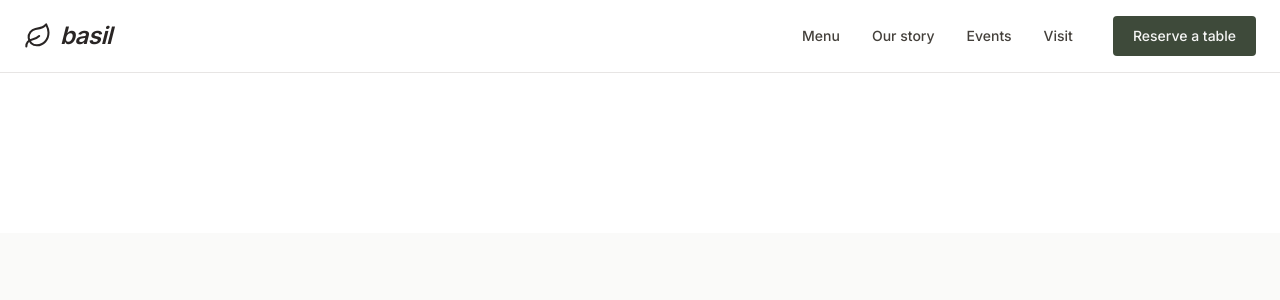
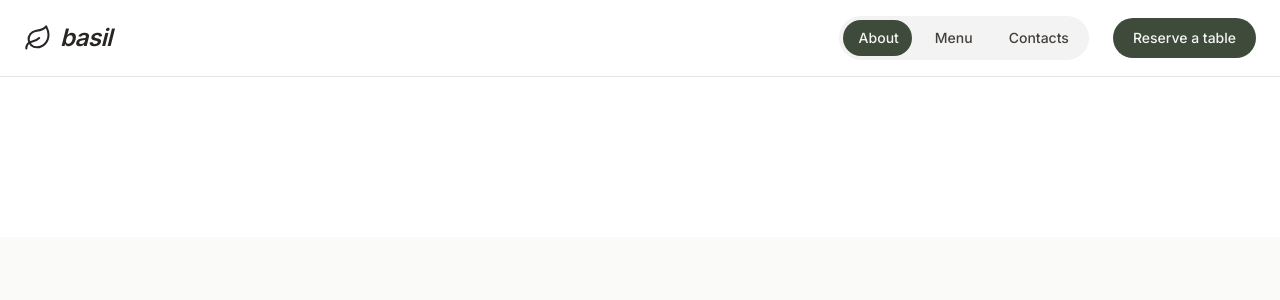
Before and after one commit to AnzuWanzu/Basil, a Next.js app: page / in a window 1280 px wide. Shown: the top 300 px of the page. Built offline with nearby package versions, Linux system fonts and the light colour scheme.

Commit message:
[Feature]: Desktop nav as segmented pill toggle with sliding indicator

```diff
--- a/components/Navbar.tsx
+++ b/components/Navbar.tsx
@@ -1,10 +1,34 @@
 "use client";
 
-import { useState } from "react";
+import { useEffect, useRef, useState } from "react";
 import Link from "next/link";
+
+const NAV_LINKS = [
+  { key: "about", label: "About", href: "#about" },
+  { key: "menu", label: "Menu", href: "#menu" },
+  { key: "contact", label: "Contacts", href: "#contact" },
+] as const;
+
+type NavKey = (typeof NAV_LINKS)[number]["key"];
 
 export default function Navbar() {
   const [isOpen, setIsOpen] = useState(false);
+  const [activeLink, setActiveLink] = useState<NavKey>("about");
+  const linkRefs = useRef<(HTMLAnchorElement | null)[]>([]);
+  const [indicator, setIndicator] = useState({ left: 0, width: 0 });
+
+  useEffect(() => {
+    function measure() {
+      const index = NAV_LINKS.findIndex((link) => link.key === activeLink);
+      const el = linkRefs.current[index];
+      if (el) {
+        setIndicator({ left: el.offsetLeft, width: el.offsetWidth });
+      }
+    }
+    measure();
+    window.addEventListener("resize", measure);
+    return () => window.removeEventListener("resize", measure);
+  }, [activeLink]);
 
   return (
     <nav className="relative flex items-center justify-between">
@@ -29,25 +53,41 @@ export default function Navbar() {
       </Link>
 
       {/* RIGHT COLUMN (DESKTOP): Shown only on medium screens and up (md:flex) */}
-      <div className="hidden md:flex items-center gap-8 md:gap-10">
-        <div className="flex items-center gap-6 md:gap-8 font-sans text-sm font-medium text-stone-700">
-          <Link href="#menu" className="hover:text-stone-950 transition-colors">
-            Menu
-          </Link>
-          <Link href="#about" className="hover:text-stone-950 transition-colors">
-            Our story
-          </Link>
-          <Link href="#events" className="hover:text-stone-950 transition-colors">
-            Events
-          </Link>
-          <Link href="#contact" className="hover:text-stone-950 transition-colors">
-            Visit
-          </Link>
+      <div className="hidden md:flex items-center gap-4 md:gap-6">
+        <div
+          role="tablist"
+          aria-label="Site sections"
+          className="relative flex items-center gap-1 p-1 rounded-full bg-stone-900/5 font-sans text-sm font-medium"
+        >
+          <span
+            aria-hidden="true"
+            className="absolute top-1 bottom-1 rounded-full bg-[#3e4a3a] transition-[left,width] duration-300 ease-out"
+            style={{ left: indicator.left, width: indicator.width }}
+          />
+          {NAV_LINKS.map((link, index) => (
+            <Link
+              key={link.key}
+              href={link.href}
+              ref={(el) => {
+                linkRefs.current[index] = el;
+              }}
+              role="tab"
+              aria-selected={activeLink === link.key}
+              onClick={() => setActiveLink(link.key)}
+              className={`relative z-10 px-4 py-2 rounded-full transition-colors duration-300 ${
+                activeLink === link.key
+                  ? "text-stone-100"
+                  : "text-stone-700 hover:text-stone-950"
+              }`}
+            >
+              {link.label}
+            </Link>
+          ))}
         </div>
 
         <Link
           href="#reserve"
-          className="bg-[#3e4a3a] hover:bg-[#313c2d] text-stone-100 font-sans text-sm font-medium px-5 py-2.5 rounded transition-colors"
+          className="bg-[#3e4a3a] hover:bg-[#313c2d] text-stone-100 font-sans text-sm font-medium px-5 py-2.5 rounded-full transition-colors"
         >
           Reserve a table
         </Link>
@@ -71,18 +111,16 @@ export default function Navbar() {
       {/* MOBILE DROPDOWN MENU */}
       {isOpen && (
         <div className="absolute top-full left-0 w-full bg-[#F4EFE6] border-b border-stone-300 py-6 px-4 flex flex-col gap-4 shadow-lg md:hidden z-10">
-          <Link href="#menu" onClick={() => setIsOpen(false)} className="text-stone-800 font-medium text-base">
-            Menu
-          </Link>
-          <Link href="#about" onClick={() => setIsOpen(false)} className="text-stone-800 font-medium text-base">
-            Our story
-          </Link>
-          <Link href="#events" onClick={() => setIsOpen(false)} className="text-stone-800 font-medium text-base">
-            Events
-          </Link>
-          <Link href="#contact" onClick={() => setIsOpen(false)} className="text-stone-800 font-medium text-base">
-            Visit
-          </Link>
+          {NAV_LINKS.map((link) => (
+            <Link
+              key={link.key}
+              href={link.href}
+              onClick={() => setIsOpen(false)}
+              className="text-stone-800 font-medium text-base"
+            >
+              {link.label}
+            </Link>
+          ))}
           <Link
             href="#reserve"
             onClick={() => setIsOpen(false)}
```
